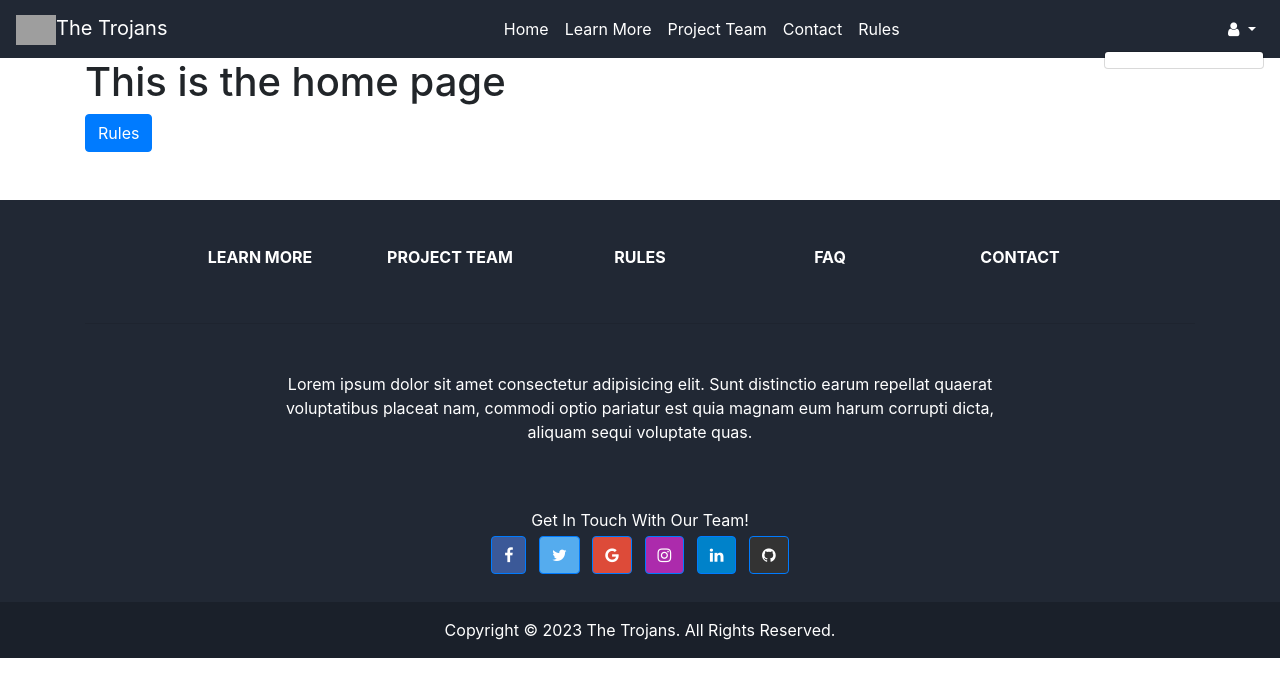
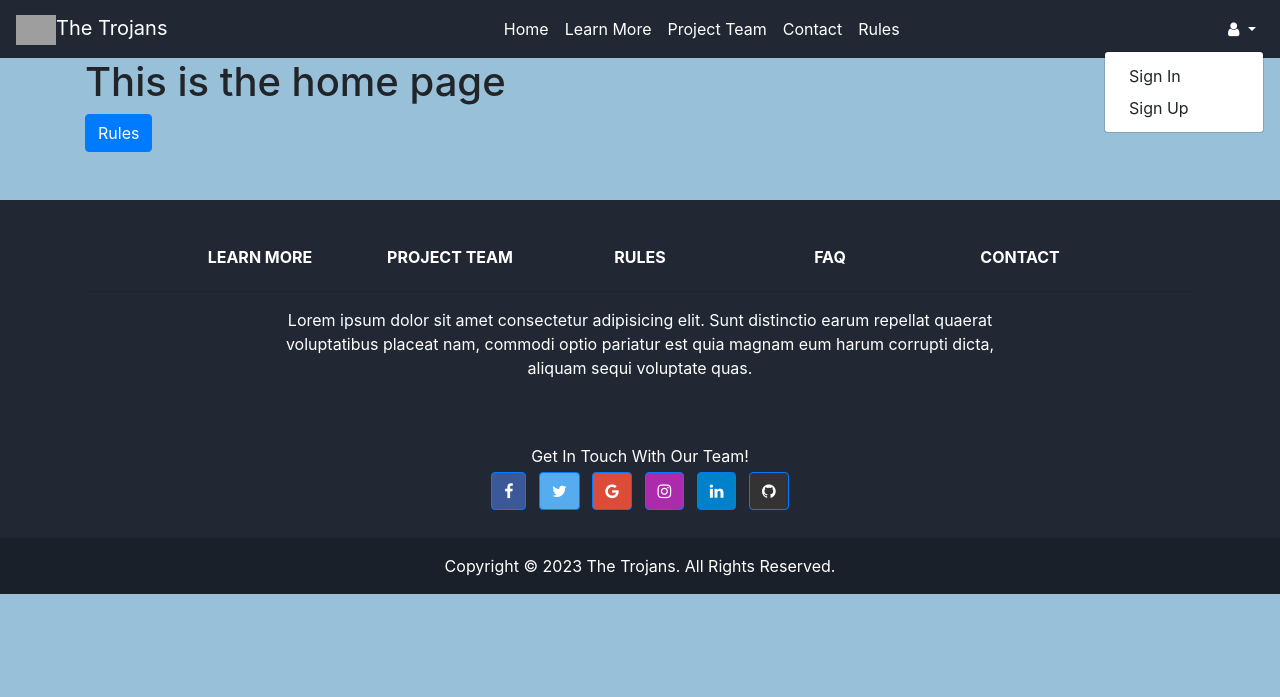
Before and after one commit to HCIGiovanniFanclub/HCIProject, a Flask app: page / in a window 1280 px wide, after a click that opens the changed part. Shown: the top 697 px of the page. Run offline with Flask 3, Linux system fonts and the light colour scheme; some libraries are stand-ins or nearby versions; grey boxes are pictures that could not be loaded.

Commit message:
Edit base.html

```diff
--- a/website/templates/base.html
+++ b/website/templates/base.html
@@ -18,7 +18,7 @@
 
     <title>{% block title %} Home {% endblock %}</title>
   </head>
-  <body>
+  <body style="background-color: #98C1D9;">
     <nav class="navbar navbar-expand-lg navbar-dark" style="background-color:#212834;">
 	      <a class="navbar-brand" href="#">
     <img src="#!" height="30" class="d-inline-blockalign-top"alt="">The Trojans</a>
@@ -48,12 +48,12 @@
 				</a>
 			<div class="dropdown-menu dropdown-menu-right dropdown-default justify-content-right"
 			aria-labelledby="navbarDropdownMenuLink-333">
-			    <!--{% if user.is_authenticated %}-->
-				<a class="dropdown-item" href="#">Sign In</a>
-				<!-- {% else %}
-				<a class="dropdown-item" href="#">Logout</a>
-				<a class="dropdown-item" href="#">Something else here</a>
-				{% endif %}-->
+			  {% if user.is_authenticated %}
+				<a class="dropdown-item" href="/logout">Logout</a>
+				{% else %}
+				<a class="dropdown-item" href="/login">Sign In</a>
+        <a class="dropdown-item" href="/sign-up">Sign Up</a>
+				{% endif %}
 			</div>
 			</li>
 	      </ul>
@@ -146,7 +146,7 @@
       </section>
       <!-- Section: Links -->
 
-      <hr class="my-5" />
+      <hr class="my-3" />
 
       <!-- Section: Text -->
       <section class="mb-5">
```
